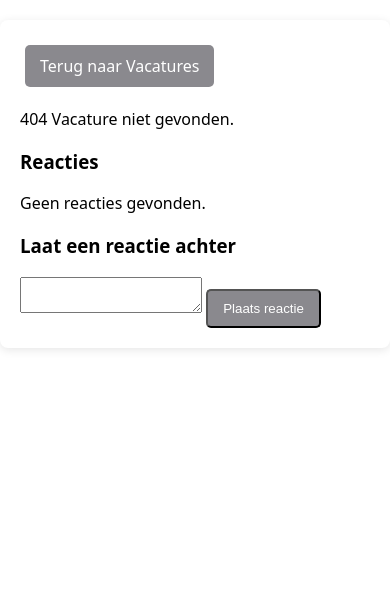
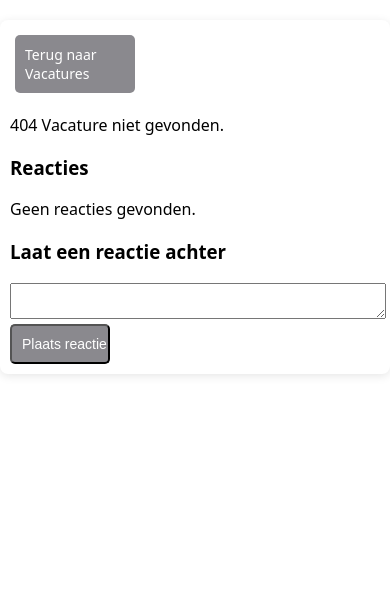
Before and after one commit to Svendewijn/proefexamen, a PHP site: page /vacature_detail.php in a window 390 px wide. Shown: the part 125-739 px from the top of the page. Run offline with PHP 8.4, Linux system fonts and the light colour scheme; data comes from the database, SQL or seed files in the repository.

Commit message:
vacature paginas responsive gemaakt

```diff
--- a/css/styling.css
+++ b/css/styling.css
@@ -261,3 +261,39 @@ tr:hover {
         font-weight: bold; /* Maak de labels vetgedrukt */
     }
 }
+
+/* Responsive stijlen voor mobiele apparaten */
+@media only screen and (max-width: 600px) {
+    .vacatureForm {
+        width: 90%; /* Maak de breedte van het formulier responsief */
+        height: auto; /* Laat de hoogte automatisch aanpassen */
+        margin: 20px auto; /* Centraal uitlijnen met een marge */
+        padding: 10px; /* Voeg wat padding toe */
+    }
+
+    .vacature {
+        width: 90%; /* Maak de vacature breedte responsief */
+        margin: 10px auto; /* Centraal uitlijnen */
+        padding: 15px; /* Voeg wat padding toe */
+    }
+
+    .vacature-titel {
+        font-size: 20px; /* Pas de titelgrootte aan voor mobiele weergave */
+    }
+
+    .vacature-container {
+        padding: 10px; /* Voeg padding toe voor de container */
+    }
+
+    /* Verklein de knoppen voor mobiele apparaten */
+    .vacature-button, .submitVacature, .btn {
+        padding: 10px; /* Zorg voor een consistente padding */
+        font-size: 14px; /* Pas de lettergrootte aan */
+        width: 100px; /* Maak knoppen breedte responsief */
+    }
+
+    textarea {
+        width: 100%; /* Zorg ervoor dat textareas de volledige breedte gebruiken */
+        height: auto; /* Laat de hoogte automatisch aanpassen */
+    }
+}
--- a/vacature.php
+++ b/vacature.php
@@ -39,6 +39,7 @@ $user_id = $_SESSION['user_id']; // Haal de ingelogde gebruiker ID op
     <link rel="stylesheet" href="css/vacature.css">
     <meta charset="UTF-8">
     <title>Vacatures</title>
+    <meta name="viewport" content="width=device-width, initial-scale=1.0">
 </head>
 <body>
 <?php include("header.php");?>
--- a/vacature_detail.php
+++ b/vacature_detail.php
@@ -50,6 +50,7 @@ $result = $conn->query($sql);
     <link rel="stylesheet" href="css/vacature.css">
     <meta charset="UTF-8">
     <title>Vacature Details</title>
+    <meta name="viewport" content="width=device-width, initial-scale=1.0">
 </head>
 <body>
     <?php include("header.php");?>
```
